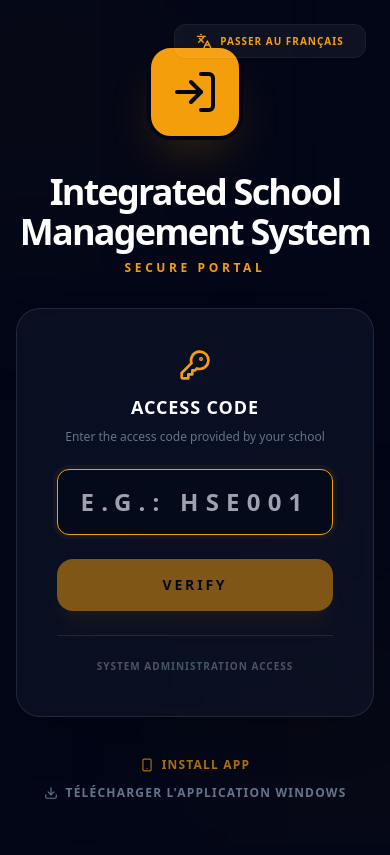
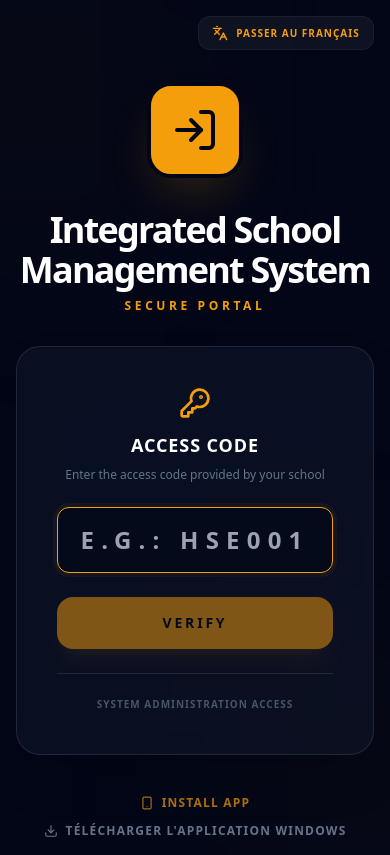
Before and after one commit to landrystephane/SMP_Final, a React (Vite) app in the folder eco-manage/: page /login in a window 390 px wide. Built offline with nearby package versions, Linux system fonts and the light colour scheme; what @capacitor-community/sqlite, @capacitor/core would draw is missing.

Commit message:
Fix language switcher overlap on mobile login page

```diff
--- a/eco-manage/src/pages/Login.tsx
+++ b/eco-manage/src/pages/Login.tsx
@@ -93,13 +93,15 @@ const Login: React.FC = () => {
 
   return (
     <div className="min-h-screen flex items-center justify-center bg-slate-950 p-4 relative overflow-hidden">
-      <div className="absolute top-6 right-6 z-50 w-48">
-        <LanguageSwitcher />
-      </div>
       <div className="absolute top-[-10%] left-[-10%] w-[40%] h-[40%] bg-amber-500/5 blur-[120px] rounded-full" />
       <div className="absolute bottom-[-10%] right-[-10%] w-[40%] h-[40%] bg-amber-500/5 blur-[120px] rounded-full" />
 
       <div className="w-full max-w-md space-y-8 relative z-10">
+        <div className="flex justify-end mb-2">
+          <div className="w-44">
+            <LanguageSwitcher />
+          </div>
+        </div>
         <div className="text-center">
           <div className="inline-flex p-5 bg-amber-500 rounded-3xl shadow-2xl shadow-amber-500/20 mb-8 border-4 border-slate-950">
             <LogIn className="w-12 h-12 text-slate-950" />
```
